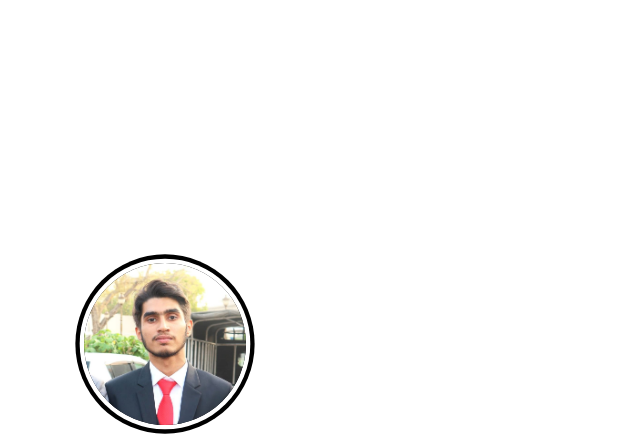
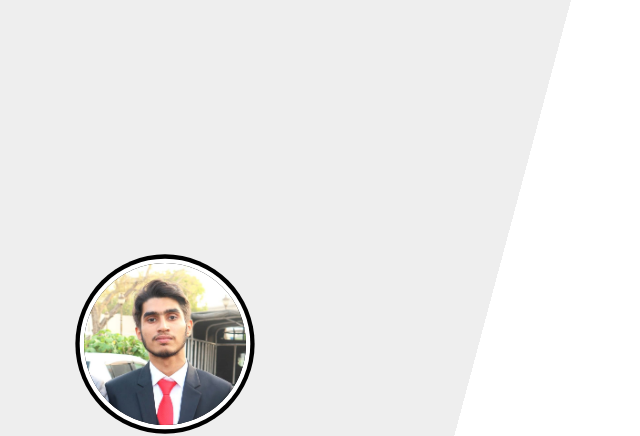
Before and after one commit to talhabalaj/old_personal_website, a plain HTML site: page public/index.html in a window 1280 px wide. Shown: the top 436 px of the page, without its empty margins (475-1115 px from the left). Drawn offline with Linux system fonts and the light colour scheme.

Commit message:
new design (delayed)

```diff
--- a/public/scss/styles.scss
+++ b/public/scss/styles.scss
@@ -80,7 +80,7 @@ body {
 }
 
 .gradient-background {
-  background: linear-gradient(to bottom right, #fff, #fff);
+  background: linear-gradient(105deg, rgb(238, 238, 238) 70%, #fff 70%);
 }
 
 .margin-bottom {
```
Also changed, not shown: public/css/styles.css, public/images/background.svg (added), 1 other file.
